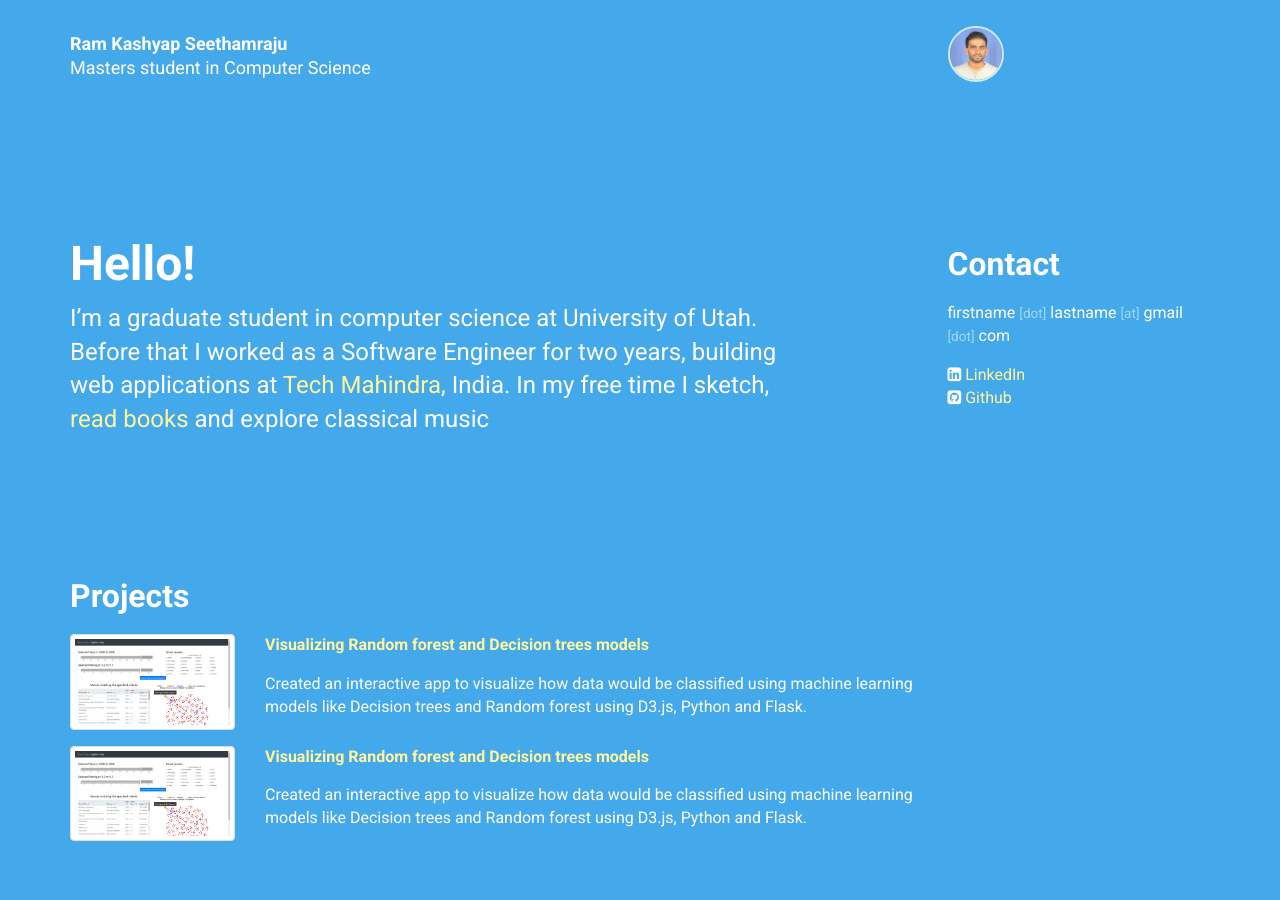
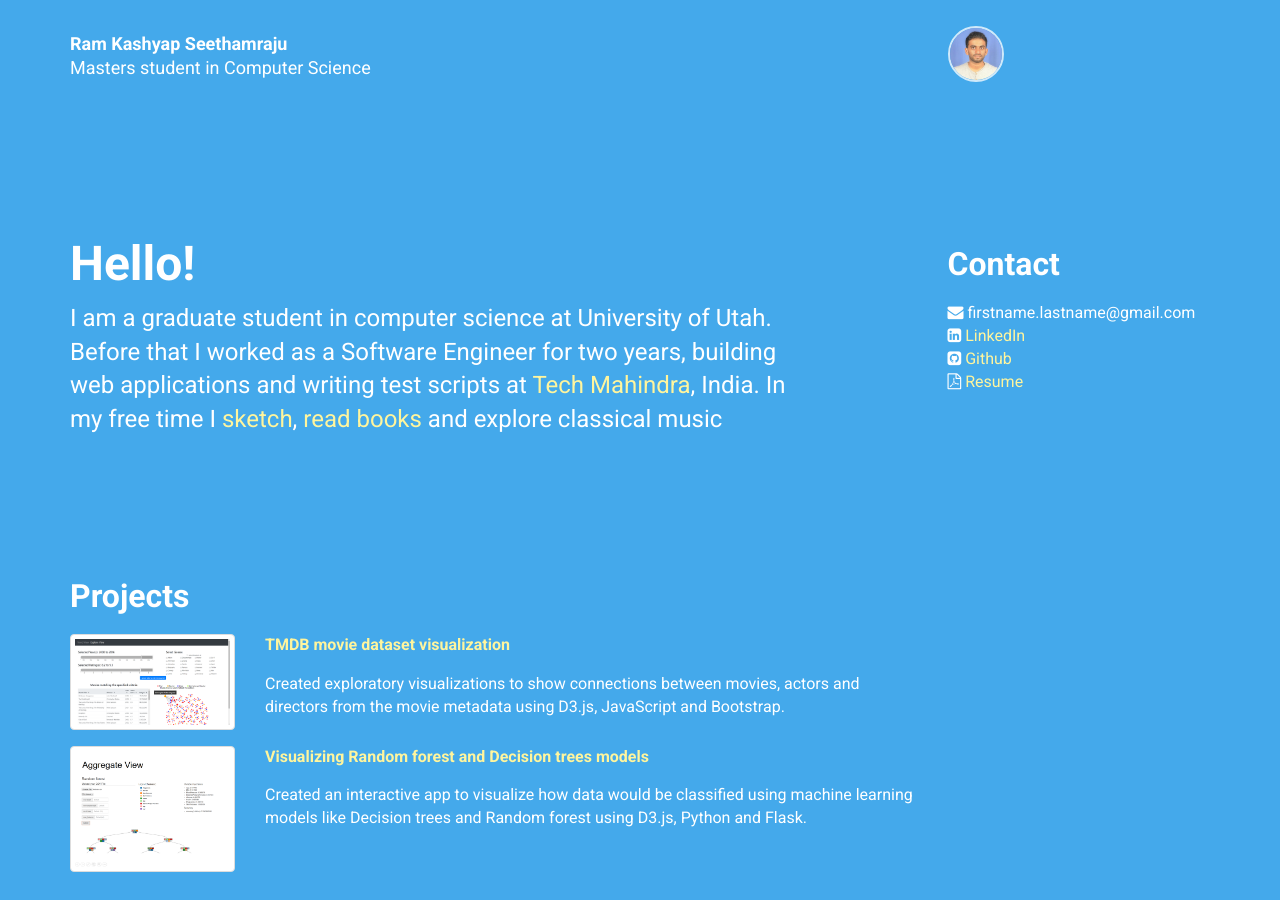
Before and after one commit to ramkashyap-s/ramkashyap-s.github.io, a Jekyll site: the page built from index.html, in a window 1280 px wide and 900 px high. Built offline with Jekyll 4.4.1, drawn with Linux system fonts in a browser that asks for light colours; nearby versions of some CDN libraries.

Commit message:
working_theme

```diff
--- a/_config.yml
+++ b/_config.yml
@@ -2,4 +2,4 @@
 markdown: kramdown
 
 # http://jekyllrb.com/docs/github-pages/#project-page-url-structure
-baseurl: /elbowpatched-boilerplate
+# baseurl: /elbowpatched-boilerplate
--- a/_data/projects.yml
+++ b/_data/projects.yml
@@ -1,14 +1,14 @@
 -
-  name: 'Visualizing Random forest and Decision trees models'
+  name: 'TMDB movie dataset visualization'
   description: >
-    Created an interactive app to visualize how data would be classified using machine learning models like Decision trees
-    and Random forest using D3.js, Python and Flask.
-  image: /img/proj.PNG
+    Created exploratory visualizations to show connections between movies, actors and directors from the movie metadata
+    using D3.js, JavaScript and Bootstrap.
+  image: /img/proj1.png
   url: https://ramkashyap-s.github.io/IMDb-5000-Viz/
 -
   name: 'Visualizing Random forest and Decision trees models'
   description: >
     Created an interactive app to visualize how data would be classified using machine learning models like Decision trees
     and Random forest using D3.js, Python and Flask.
-  image: /img/proj.PNG
-  url: https://ramkashyap-s.github.io/IMDb-5000-Viz/
+  image: /img/proj2.png
+  url: https://github.com/ramkashyap-s/visualizing-random-forest
--- a/_layouts/albertine.html
+++ b/_layouts/albertine.html
@@ -94,15 +94,12 @@ It is threatened by habitat loss.
       <section class="col-md-offset-1 col-md-3">
         <h3>Contact</h3>
         <p>
-          {{ site.data.personal.email | replace:'@',' <small>[at]</small> ' | replace:'.',' <small>[dot]</small> ' }}
-        </p>
-        <!-- <p>
-          {{ site.data.personal.department }}<br>
-          {{ site.data.personal.institution }}<br>
-          {{ site.data.personal.mailing_address | replace:'\n','<br>' }}
-        </p> -->
-
-        <p>
+          <i class="fa fa-envelope"></i>
+          {{ site.data.personal.email }}
+          <!-- | replace:'@',' <small>[at]</small> ' | replace:'.',' <small>[dot]</small> '  -->
+        <!-- </p> -->
+        <!-- <p> -->
+          <br>
           {% for profile in site.data.personal.profiles %}
 
             {% if profile.network == 'LinkedIn' %}
@@ -111,6 +108,8 @@ It is threatened by habitat loss.
               <i class="fa fa-twitter-square"></i>
             {% elsif profile.network == 'Github' %}
               <i class="fa fa-github-square"></i>
+            {% elsif profile.network == 'Resume' %}
+              <i class="fa fa-file-pdf-o" ></i>
             {% endif %}
             <a href="{{ profile.url }}">
               {{ profile.network }}
```
Also changed, not shown: _data/personal.yml (+6 -3 lines), img/profile-picture (copy).png (deleted), img/proj1.png (renamed from img/proj.PNG), img/proj2.png (added).
